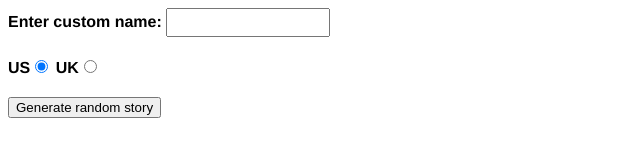
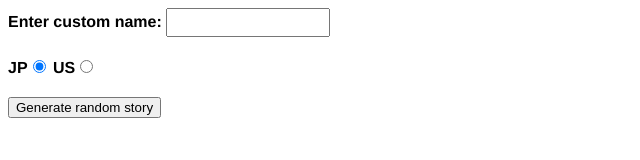
Before and after one commit to komoririo/2020web, a plain HTML site: page kadaiA/silly-story-generator.html in a window 1280 px wide. Shown: the full height of the page, 0-640 px from the left. Drawn offline with Linux system fonts and the light colour scheme.

Commit message:
Update silly-story-generator.html

```diff
--- a/kadaiA/silly-story-generator.html
+++ b/kadaiA/silly-story-generator.html
@@ -43,8 +43,9 @@
       <input id="customname" type="text" placeholder="">
     </div>
     <div>
-      <label for="us">US</label><input id="us" type="radio" name="ukus" value="us" checked>
-      <label for="uk">UK</label><input id="uk" type="radio" name="ukus" value="uk">
+      <label for="jp">JP</label><input id="jp" type="radio" name="jpus" value="jp" checked>
+      <label for="us">US</label><input id="us" type="radio" name="jpus" value="us">
+
     </div>
     <div>
       <button class="randomize">Generate random story</button>
```
